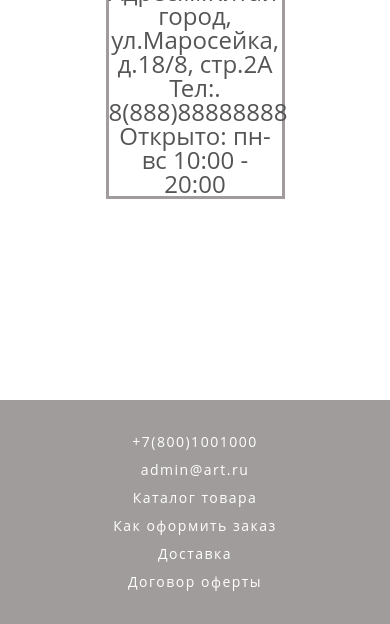
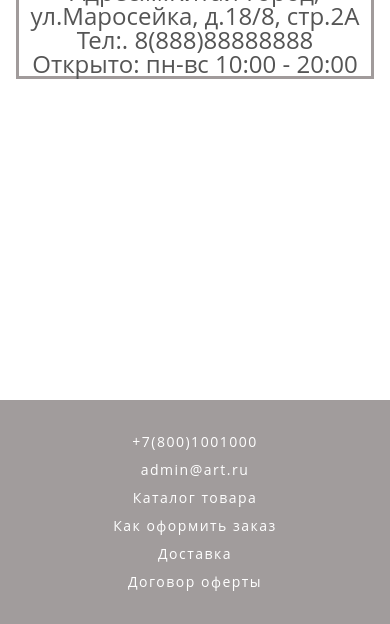
Before and after one commit to Khuraskin/Art-soffio, a plain HTML site: page contacts.html in a window 390 px wide. Shown: the part 220-844 px from the top of the page. Drawn offline with Linux system fonts and the light colour scheme.

Commit message:
Add files via upload

```diff
--- a/block/main.css
+++ b/block/main.css
@@ -1679,6 +1679,11 @@ img {
   border: 3px solid #a19b9b;
   width: 50%;
 }
+@media (max-width: 440px) {
+  .contacts__column {
+    width: 100%;
+  }
+}
 .contacts__title {
   font-family: "Open Sans";
   font-weight: 600;
```
